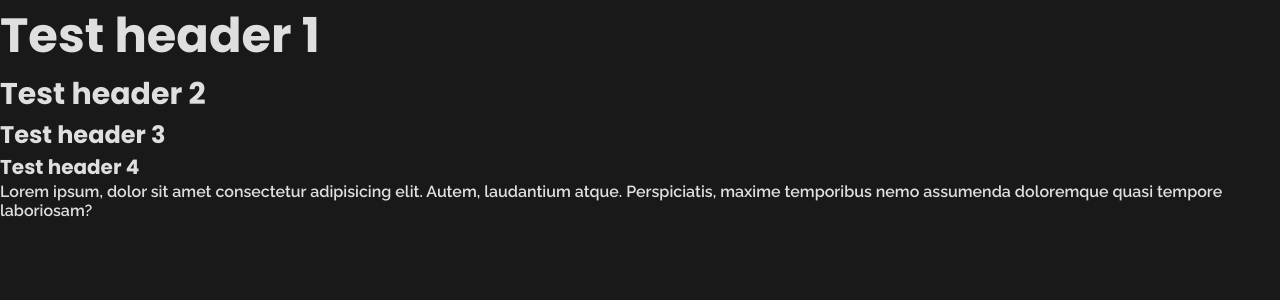
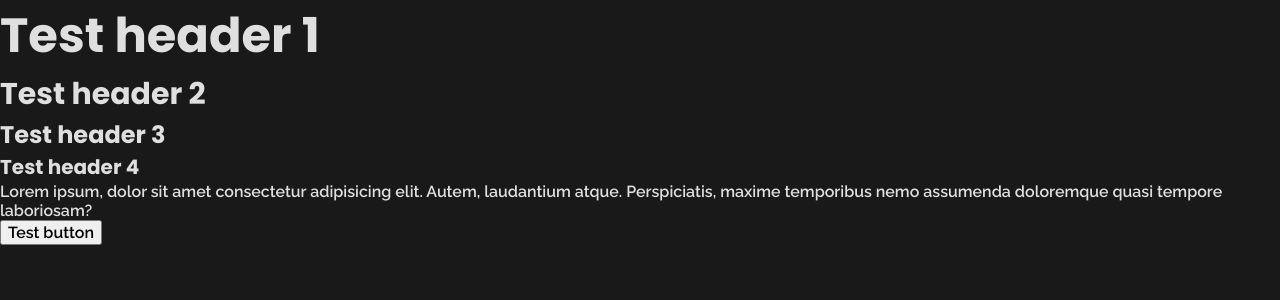
Before and after one commit to Vaalley/kohai-ui, a SvelteKit app: page / in a window 1280 px wide. Shown: the top 300 px of the page. Built offline with nearby package versions, Linux system fonts and the light colour scheme.

Commit message:
feat: add basic button component

```diff
--- a/package.json
+++ b/package.json
@@ -23,6 +23,6 @@
 		"svelte": "^5.28.2",
 		"svelte-check": "^4.1.6",
 		"typescript": "^5.8.3",
-		"vite": "^6.3.3"
+		"vite": "^6.3.4"
 	}
 }
--- /dev/null
+++ b/src/lib/components/atoms/button/button.svelte
@@ -0,0 +1,13 @@
+<script lang="ts">
+	import type { Snippet } from 'svelte';
+
+	// Declare the children prop which receives the snippet
+	let { children }: { children: Snippet } = $props();
+</script>
+
+<button onclick={() => console.log("Button clicked")}>
+	{@render children()}
+</button>
+
+<style lang="scss">
+</style>
--- a/src/routes/+page.svelte
+++ b/src/routes/+page.svelte
@@ -1,5 +1,7 @@
 <script lang="ts">
 	console.log("Hello world");
+
+	import Button from "$lib/components/atoms/button/button.svelte";
 </script>
 
 <svelte:head>
@@ -15,4 +17,6 @@
 		Lorem ipsum, dolor sit amet consectetur adipisicing elit. Autem, laudantium atque. Perspiciatis, maxime temporibus nemo assumenda doloremque quasi
 		tempore laboriosam?
 	</p>
+
+	<Button>Test button</Button>
 </main>
```
Also changed, not shown: 1 other file (tests, documents, lock files or other folders).
